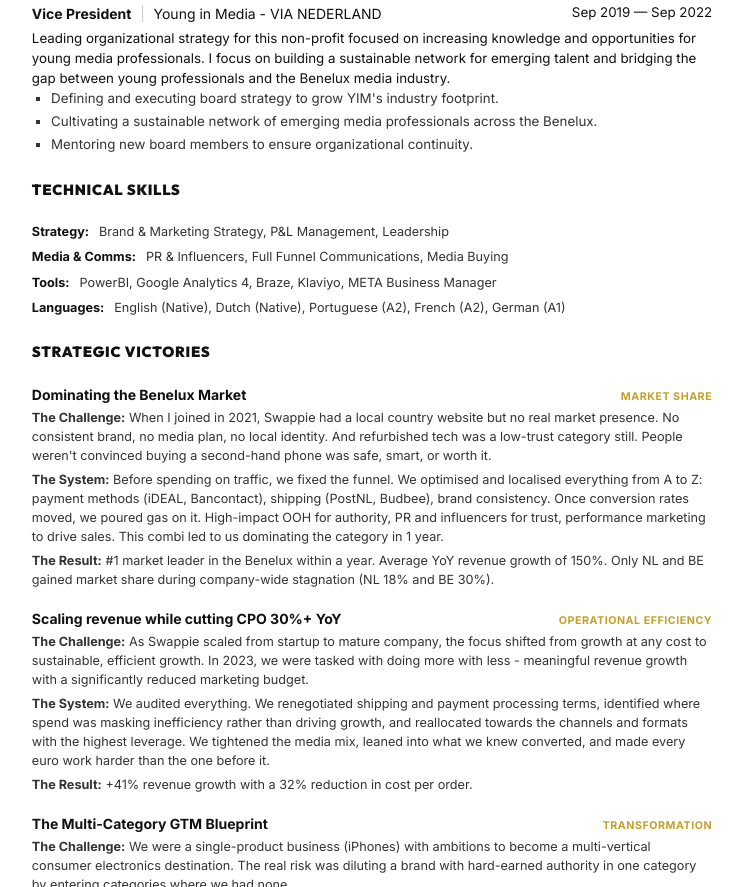
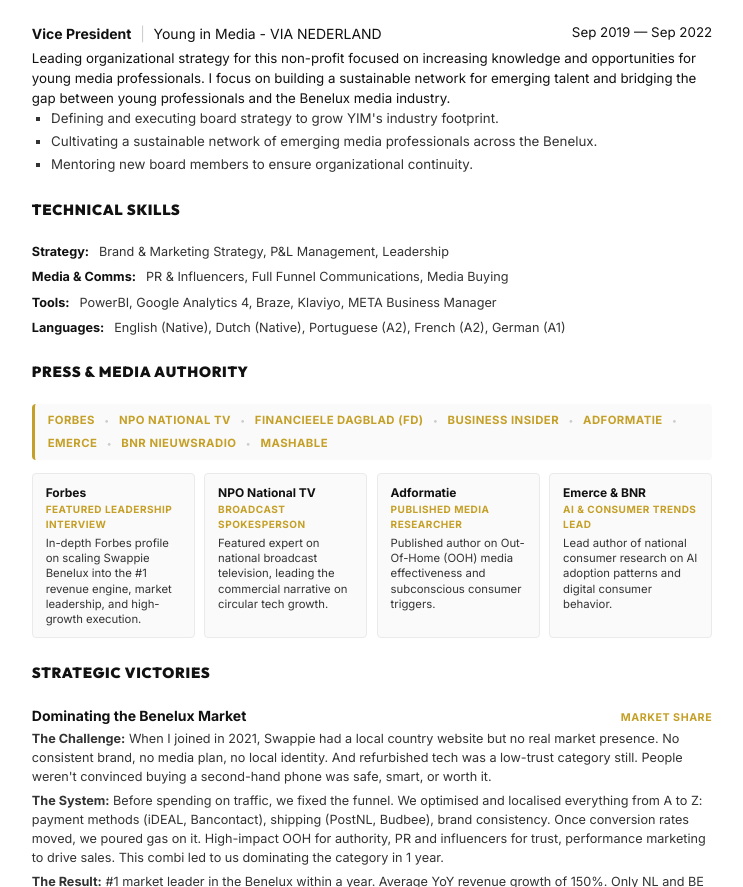
Before and after one commit to martinehardeveldkleuver/portfolio, a plain HTML site: page resume.html in a window 1280 px wide. Shown: the part 1030-1917 px from the top of the page, without its empty margins (268-1011 px from the left). Drawn offline with Linux system fonts and the light colour scheme.

Commit message:
Updated press section

```diff
--- a/data.js
+++ b/data.js
@@ -8,7 +8,7 @@
         linkedin: "https://www.linkedin.com/in/martinehk",
         website: "https://www.linkedin.com/in/martinehk",
         tagline: "I specialize in scaling high-growth companies. I find what moves the market and pull it.",
-        summary: "Marketing Director for Swappie Benelux. Took two secondary markets to #1 and 150% average YoY revenue growth - the only Swappie region to capture market share and hit profitability during a period of global stagnation. Beyond the Benelux, I built the marketing GTM framework that scaled across 5 new product categories and 11 global markets. I grow brands by making them trusted first and loud second."
+        summary: "Marketing Director for Swappie Benelux. Took two secondary markets to #1 and 150% average YoY revenue growth - the only Swappie region to capture market share and hit profitability during a period of global stagnation. Beyond the Benelux, I built the marketing GTM framework that scaled across 3+ new product categories and 11 global markets. Featured spokesperson and industry expert across national broadcast & business media (Forbes, NPO, BNR, Business Insider, Adformatie)."
     },
     experience: [
         {
@@ -23,7 +23,7 @@
             points: [
                 "Managing regional P&L and building high-performing teams with a 70+ eNPS.",
                 "Only regional markets to gain market share (NL 18% / BE 30%) during global stagnation.",
-                "Built a €30M expansion programme from scratch across 5 new product lines and 11 markets.",
+                "Built a €30M expansion programme from scratch across 3+ new product lines and 11 markets.",
                 "Scaled order volume while achieving a 30%+ reduction in Cost Per Order (CPO)."
             ]
         },
@@ -120,7 +120,7 @@
             id: 3,
             victoryTitle: "Transformation",
             title: "The Multi-Category GTM Blueprint",
-            highlightMetric: "5+ new verticals",
+            highlightMetric: "3+ new verticals",
             challenge: "We were a single-product business (iPhones) with ambitions to become a multi-vertical consumer electronics destination. The real risk was diluting a brand with hard-earned authority in one category by entering categories where we had none.",
             system: "We built the marketing side of a cross-functional GTM playbook - working closely with supply, ops, and pricing, but owning the marketing execution end to end. Market and positioning research, PR, CRM, audience segmentation, everyone who needed to know, knew. We started with iPads to figure out what actually works and how to do it again for every expansion that followed.",
             result: "The iPad launch became the blueprint for four concurrent global category launches (AirPods, MacBooks, Smartwatches, and non-iPhone Smartphones). We are now successfully evolving from a niche specialist into a comprehensive electronics destination without losing operational focus."
@@ -143,6 +143,14 @@
         "images/press/lesoirlogo12.png",
     ],
     mediaSlides: [
+        {
+            label: "FORBES FEATURE",
+            headline: "FORBES: LEADERSHIP & MARKET EXPANSION",
+            caption: "Featured in-depth interview in Forbes on scaling Swappie Benelux, high-growth leadership, and market ambition.",
+            image: "images/media/forbes-swappie.jpeg",
+            link: "https://www.forbes.be/nl/er-bestaat-geen-extern-bepaalde-leeftijd-waarop-je-genoeg-expertise-hebt/",
+            ctaText: "Read Forbes Interview"
+        },
         {
             label: "EXPERT SPOKESPERSON",
             headline: "NATIONAL MEDIA AUTHORITY",
@@ -176,5 +184,28 @@
             link: "https://www.emerce.nl/wire/onderzoek-swappie-kwart-nederlandse-tieners-stelt-persoonlijke-vragen-liever-ai-familielid-vriend",
             ctaText: "Read article"
         }
+    ],
+    pressOutlets: ["Forbes", "NPO National TV", "Financieele Dagblad (FD)", "Business Insider", "Adformatie", "Emerce", "BNR Nieuwsradio", "Mashable"],
+    pressHighlights: [
+        {
+            outlet: "Forbes",
+            role: "Featured Leadership Interview",
+            description: "In-depth Forbes profile on scaling Swappie Benelux into the #1 revenue engine, market leadership, and high-growth execution."
+        },
+        {
+            outlet: "NPO National TV",
+            role: "Broadcast Spokesperson",
+            description: "Featured expert on national broadcast television, leading the commercial narrative on circular tech growth."
+        },
+        {
+            outlet: "Adformatie",
+            role: "Published Media Researcher",
+            description: "Published author on Out-Of-Home (OOH) media effectiveness and subconscious consumer triggers."
+        },
+        {
+            outlet: "Emerce & BNR",
+            role: "AI & Consumer Trends Lead",
+            description: "Lead author of national consumer research on AI adoption patterns and digital consumer behavior."
+        }
     ]
 };
--- a/resume-script.js
+++ b/resume-script.js
@@ -144,6 +144,37 @@
     skillsSec.appendChild(skillsGrid);
     container.appendChild(skillsSec);
 
+    // Press & Media Authority
+    if (data.pressOutlets && data.pressHighlights) {
+        const pressSec = document.createElement('section');
+        pressSec.className = 'section press-section';
+        pressSec.innerHTML = `<h3 class="section-title">Press & Media Authority</h3>`;
+
+        const pressBar = document.createElement('div');
+        pressBar.className = 'press-pub-list';
+        pressBar.innerHTML = data.pressOutlets.map(pub => `<span class="pub-tag">${pub}</span>`).join('<span class="pub-separator">•</span>');
+        pressSec.appendChild(pressBar);
+
+        const highlightsGrid = document.createElement('div');
+        highlightsGrid.className = 'press-highlights-grid';
+
+        data.pressHighlights.forEach(item => {
+            const card = document.createElement('div');
+            card.className = 'press-highlight-item';
+            card.innerHTML = `
+                <div class="press-highlight-header">
+                    <span class="press-outlet">${item.outlet}</span>
+                    <span class="press-role">${item.role}</span>
+                </div>
+                <p class="press-highlight-desc">${item.description}</p>
+            `;
+            highlightsGrid.appendChild(card);
+        });
+
+        pressSec.appendChild(highlightsGrid);
+        container.appendChild(pressSec);
+    }
+
     // Strategic Victories (Case Studies)
     if (data.caseStudies && data.caseStudies.length > 0) {
         const caseSec = document.createElement('section');
--- a/resume.css
+++ b/resume.css
@@ -348,3 +348,77 @@
         border-bottom: 2px solid #000;
     }
 }
+
+/* Press & Media Authority Section */
+.press-pub-list {
+    display: flex;
+    flex-wrap: wrap;
+    align-items: center;
+    gap: 0.4rem 0.6rem;
+    font-size: 8.5pt;
+    font-weight: 700;
+    text-transform: uppercase;
+    letter-spacing: 0.04em;
+    color: var(--accent-color);
+    background: #FAFAFA;
+    padding: 0.5rem 0.8rem;
+    border-radius: 4px;
+    border-left: 3px solid var(--accent-color);
+    margin-bottom: 0.8rem;
+}
+
+.pub-separator {
+    color: #ccc;
+    font-size: 0.8em;
+}
+
+.press-highlights-grid {
+    display: grid;
+    grid-template-columns: repeat(4, 1fr);
+    gap: 0.6rem;
+}
+
+.press-highlight-item {
+    background: #FAFAFA;
+    border: 1px solid #EAEAEA;
+    padding: 0.6rem 0.8rem;
+    border-radius: 4px;
+}
+
+.press-highlight-header {
+    display: flex;
+    flex-direction: column;
+    margin-bottom: 0.25rem;
+}
+
+.press-outlet {
+    font-weight: 800;
+    font-size: 9pt;
+    color: var(--text-primary);
+}
+
+.press-role {
+    font-size: 7.5pt;
+    font-weight: 700;
+    text-transform: uppercase;
+    letter-spacing: 0.05em;
+    color: var(--accent-color);
+}
+
+.press-highlight-desc {
+    font-size: 8.5pt;
+    color: var(--text-secondary);
+    line-height: 1.35;
+}
+
+@media print {
+    .press-pub-list {
+        background: #F0F0F0 !important;
+        -webkit-print-color-adjust: exact;
+        print-color-adjust: exact;
+    }
+    .press-highlight-item {
+        background: #FFF !important;
+        border: 1px solid #DDD !important;
+    }
+}
```
Also changed, not shown: images/media/forbes-swappie.jpeg (added).
